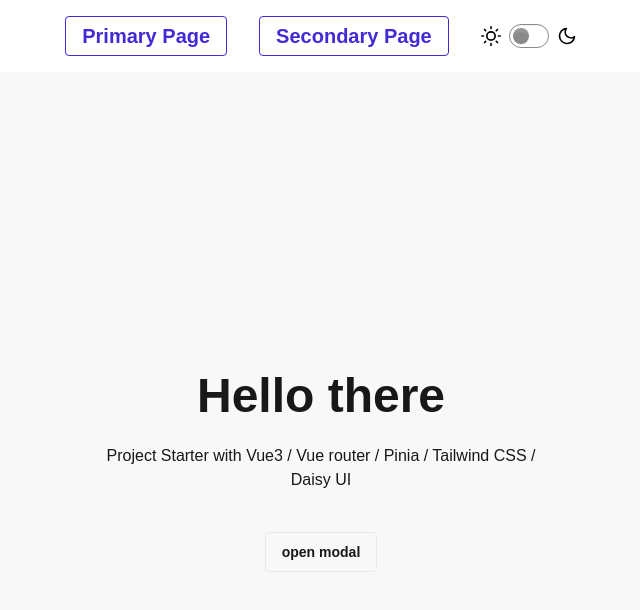
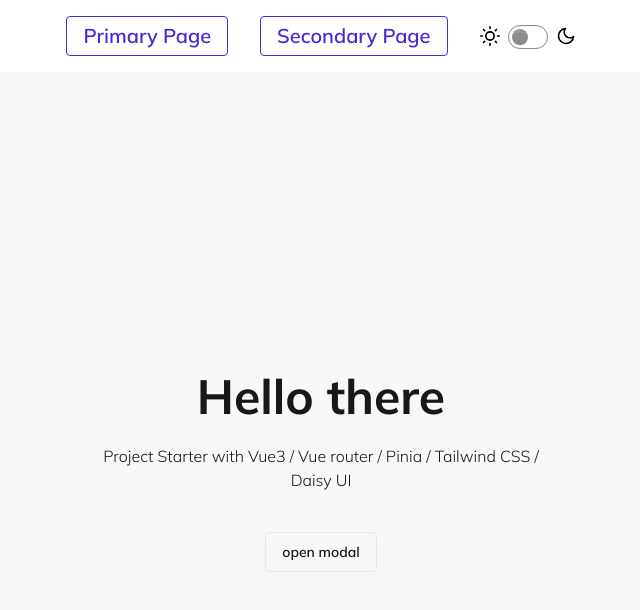
Before and after one commit to geojimas/VibeVue, a Vue app: page / in a window 1280 px wide. Shown: the top 610 px of the page, without its empty margins (319-959 px from the left). Built offline with nearby package versions, Linux system fonts and the light colour scheme.

Commit message:
impove SEO

```diff
--- a/index.html
+++ b/index.html
@@ -8,6 +8,11 @@
   <meta name="description" content="Vue template with Vite, Pinia, tailwindCSS, DaisyUI, Eslint" />
   <meta name="author" content="Dimitris Georgiadis" />
   <meta name="keywords" content="vue 3 starter, vue 3 template, vue tailwindCSS, vue vite" />
+  <link rel="preconnect" href="https://fonts.googleapis.com">
+  <link rel="preconnect" href="https://fonts.gstatic.com" crossorigin>
+  <link
+    href="https://fonts.googleapis.com/css2?family=Mulish:ital,wght@0,200..1000;1,200..1000&family=Nunito:ital,wght@0,200..1000;1,200..1000&family=Rubik:ital,wght@0,300..900;1,300..900&display=swap"
+    rel="stylesheet">
   <!-- Other -->
   <title>vue Template</title>
 </head>
--- a/src/assets/base.css
+++ b/src/assets/base.css
@@ -4,11 +4,8 @@
   themes: light --default, dark;
 }
 
-@import url('https://fonts.googleapis.com/css2?family=Nunito:ital,wght@0,200..1000;1,200..1000&family=Rubik:ital,wght@0,300..900;1,300..900&display=swap');
-
-
 body {
-  font-family: "Rubik", sans-serif;
+  font-family: "Mulish", sans-serif;
   font-optical-sizing: auto;
   font-weight: 300;
   font-style: normal;
```
Also changed, not shown: robots.txt (added).
